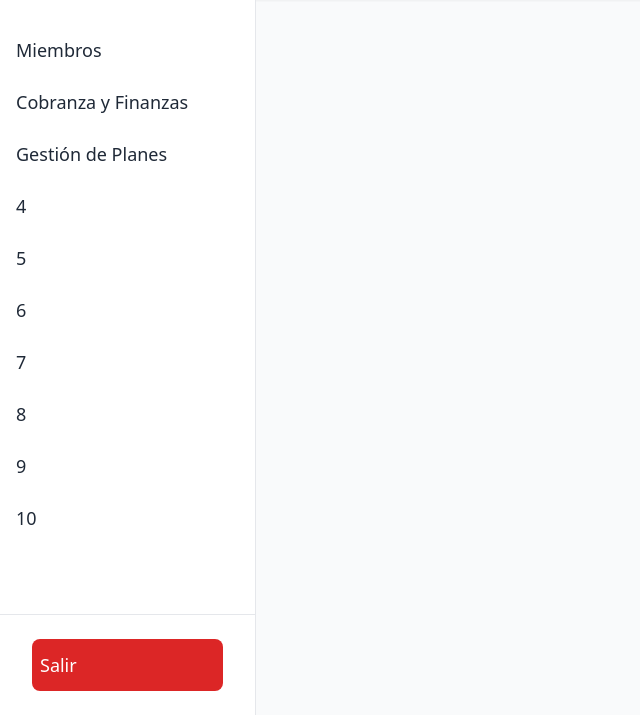
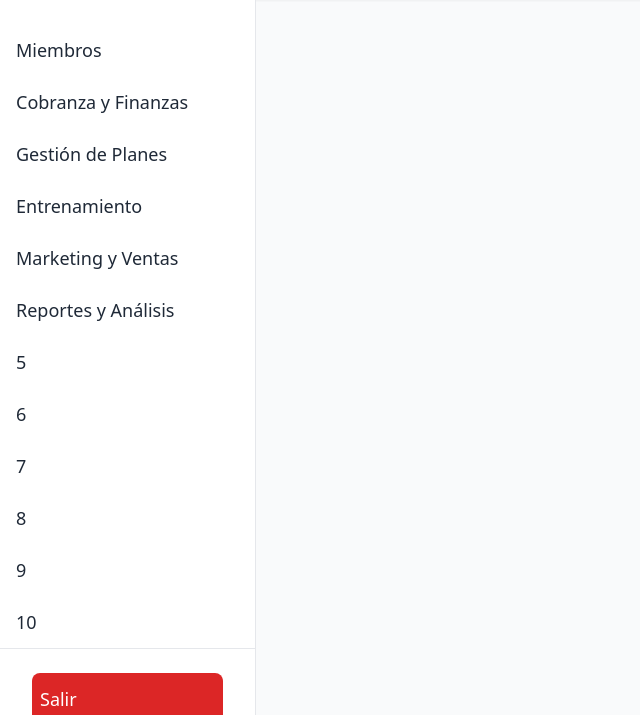
Before and after one commit to ismaelpascal/SaaSGYM, a PHP site: page /SaaSGYM/public/plans in a window 1280 px wide. Shown: the part 85-800 px from the top of the page, without its empty margins (0-640 px from the left). Run offline with PHP 8.4, Linux system fonts and the light colour scheme; some libraries are stand-ins or nearby versions.

Commit message:
0.1 sales

```diff
--- a/public/index.php
+++ b/public/index.php
@@ -14,6 +14,9 @@ $router->get('/login', 'PageController@showLogin');
 $router->get('/clients', 'PageController@showClients');
 $router->get('/collection', 'PageController@showCollection');
 $router->get('/plans', 'PageController@showPlans');
+$router->get('/train', 'PageController@showTrain');
+$router->get('/marketing-sales', 'PageController@showMarketingSales');
+$router->get('/reports', 'PageController@showReports');
 
 $router->get('/', 'PageController@showLogin');
 
--- a/src/Controllers/PageController.php
+++ b/src/Controllers/PageController.php
@@ -36,4 +36,16 @@ class PageController
         $pageTitle = 'Entrenamiento';
         require __DIR__ . '/../views/pages/train.view.php';
     }
+
+    public function showMarketingSales()
+    {
+        $pageTitle = 'Marketing y Ventas';
+        require __DIR__ . '/../views/pages/marketingSales.view.php';
+    }
+
+    public function showReports()
+    {
+        $pageTitle = 'Reportes y Análisis';
+        require __DIR__ . '/../views/pages/reports.view.php';
+    }
 }
--- a/src/views/components/sidebar.php
+++ b/src/views/components/sidebar.php
@@ -9,8 +9,14 @@
         <a href="/SaaSGYM/public/plans" class="flex items-center py-3 px-2 text-lg hover:bg-gray-200 rounded-lg mx-2">
             <span>Gestión de Planes</span>
         </a>
-        <a href="#" class="flex items-center py-3 px-2 text-lg hover:bg-gray-200 rounded-lg mx-2">
-            <span>4</span>
+        <a href="/SaaSGYM/public/train" class="flex items-center py-3 px-2 text-lg hover:bg-gray-200 rounded-lg mx-2">
+            <span>Entrenamiento</span>
+        </a>
+        <a href="/SaaSGYM/public/marketing-sales" class="flex items-center py-3 px-2 text-lg hover:bg-gray-200 rounded-lg mx-2">
+            <span>Marketing y Ventas</span>
+        </a>
+        <a href="/SaaSGYM/public/reports" class="flex items-center py-3 px-2 text-lg hover:bg-gray-200 rounded-lg mx-2">
+            <span>Reportes y Análisis</span>
         </a>
         <a href="#" class="flex items-center py-3 px-2 text-lg hover:bg-gray-200 rounded-lg mx-2">
             <span>5</span>
```
Also changed, not shown: src/views/pages/marketingSales.view.php (+52 -0 lines).
